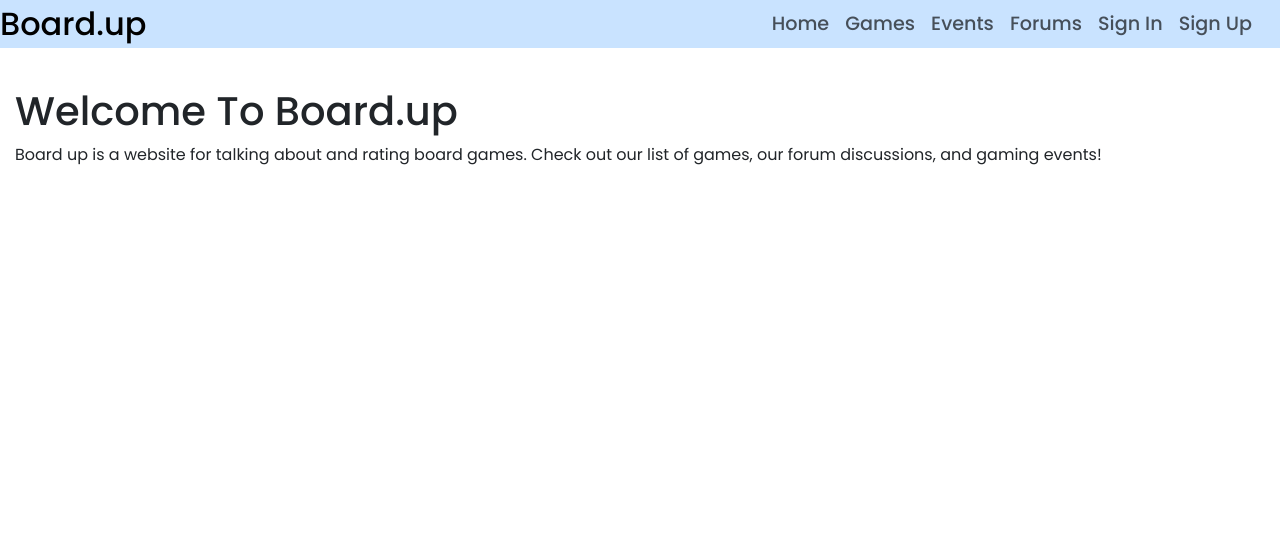
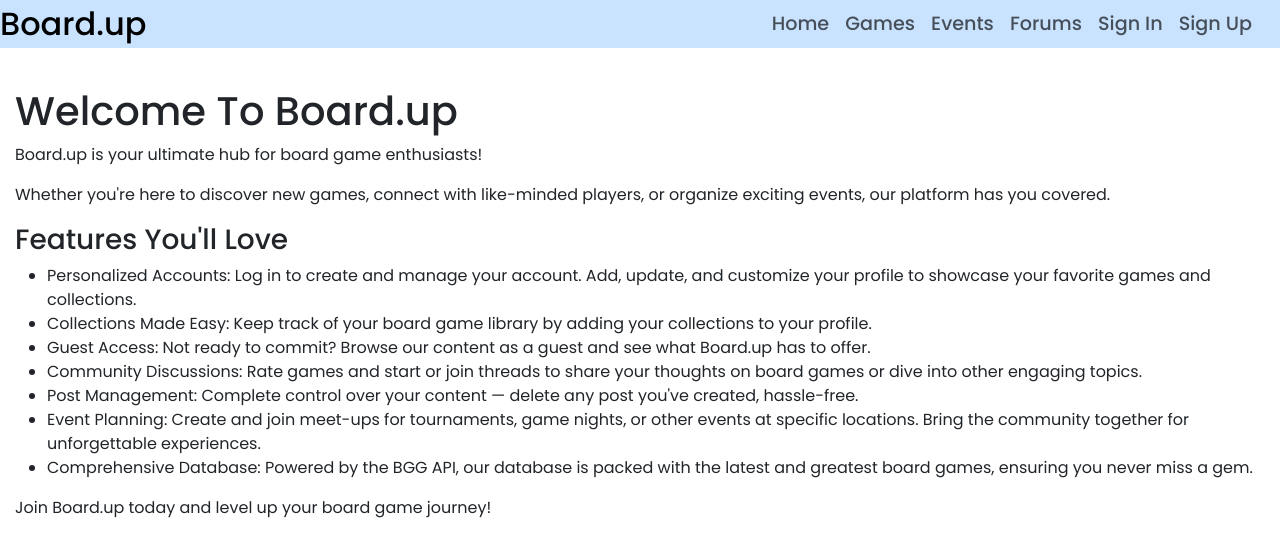
Before and after one commit to AydenHooke/Board.hub, a React (Vite) app in the folder frontend/: page / in a window 1280 px wide. Shown: the top 556 px of the page. Built offline with nearby package versions, Linux system fonts and the light colour scheme; no server answers.

Commit message:
home page

```diff
--- a/frontend/src/Components/Home/Home.tsx
+++ b/frontend/src/Components/Home/Home.tsx
@@ -16,7 +16,21 @@ function Home() {
     <>
       <h1>Welcome To Board.up</h1>
 
-      <p>Board up is a website for talking about and rating board games. Check out our list of games, our forum discussions, and gaming events!</p>
+      <p>Board.up is your ultimate hub for board game enthusiasts!</p>
+
+      <p>Whether you're here to discover new games, connect with like-minded players, or organize exciting events, our platform has you covered.</p>
+
+      <h3>Features You'll Love</h3>
+      <ul>
+        <li>Personalized Accounts: Log in to create and manage your account. Add, update, and customize your profile to showcase your favorite games and collections.</li>
+        <li>Collections Made Easy: Keep track of your board game library by adding your collections to your profile.</li>
+        <li>Guest Access: Not ready to commit? Browse our content as a guest and see what Board.up has to offer.</li>
+        <li>Community Discussions: Rate games and start or join threads to share your thoughts on board games or dive into other engaging topics.</li>
+        <li>Post Management: Complete control over your content — delete any post you've created, hassle-free.</li>
+        <li>Event Planning: Create and join meet-ups for tournaments, game nights, or other events at specific locations. Bring the community together for unforgettable experiences.</li>
+        <li>Comprehensive Database: Powered by the BGG API, our database is packed with the latest and greatest board games, ensuring you never miss a gem.</li>
+      </ul>
+      <p>Join Board.up today and level up your board game journey!</p>
     </>
   )
 }
```
